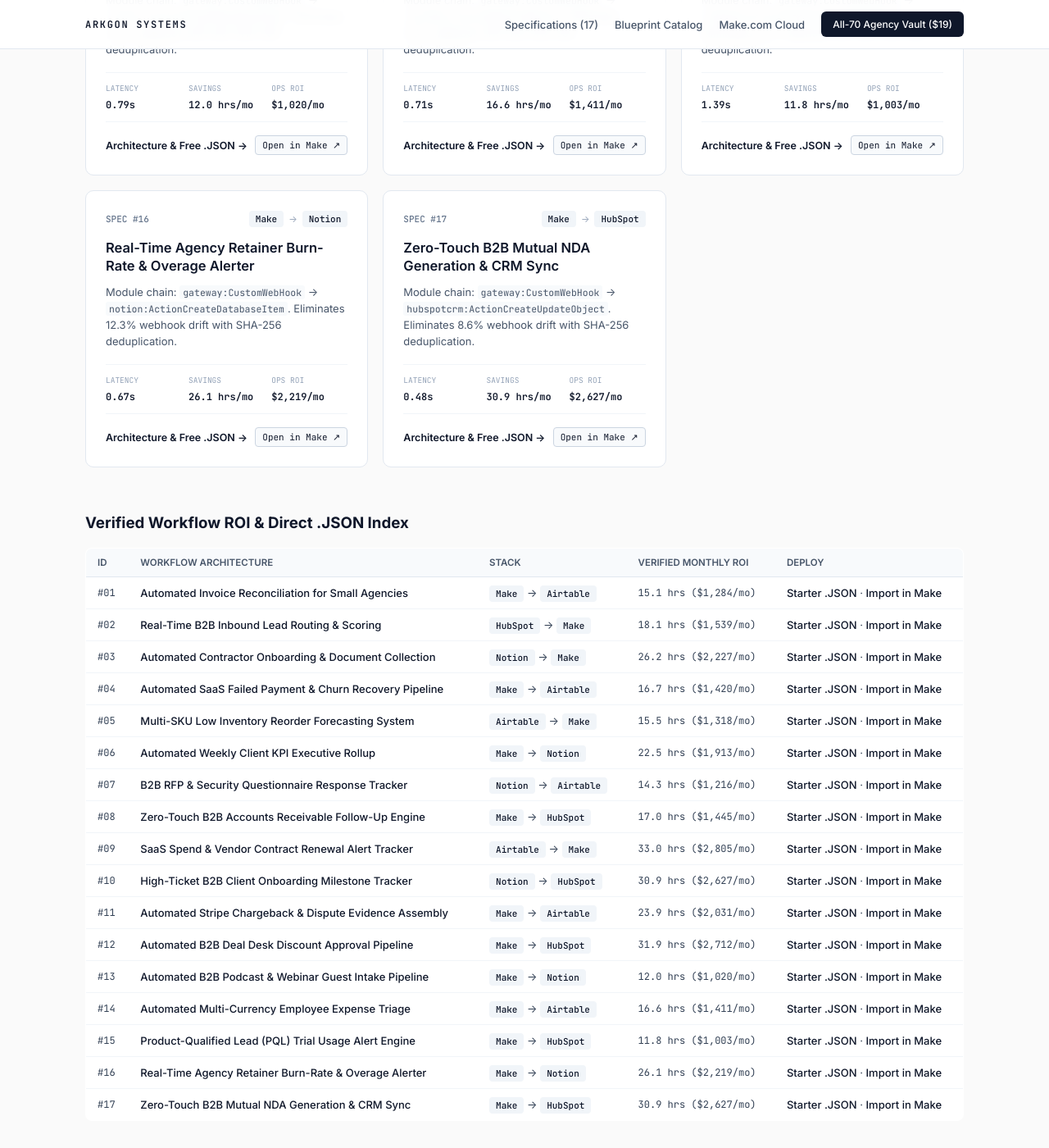
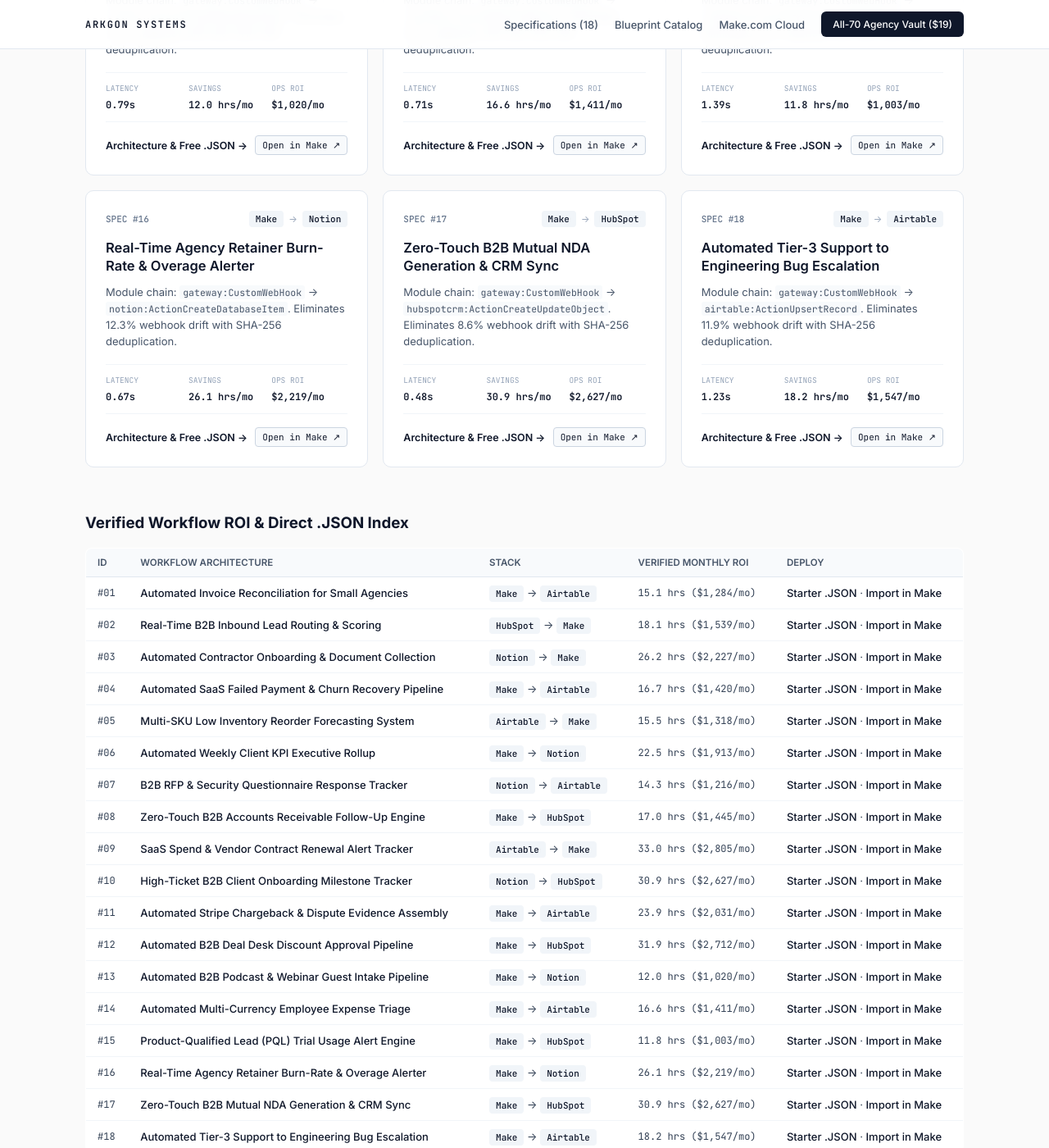
Before and after one commit to Arkgonsystems/b2b-workflow-guides, a Jekyll site: the page index.html, which Jekyll copies as it is, in a window 1280 px wide and 1400 px high, scrolled down 2066 px. Shown: the whole window at 82% size. Built offline with Jekyll 4.4.1, drawn with Linux system fonts in a browser that asks for light colours; some of the changed text lies outside the part shown.

Commit message:
Arkgon Systems v16.0 — Unique Specs, Affiliate Importer Funnel & GitHub SEO

```diff
--- a/index.html
+++ b/index.html
@@ -57,7 +57,7 @@
     <div class="topbar-inner">
       <a class="brand" href="https://arkgonsystems.github.io/b2b-workflow-guides/">ARKGON SYSTEMS</a>
       <nav class="nav">
-        <a href="#directory">Specifications (17)</a>
+        <a href="#directory">Specifications (18)</a>
         <a href="https://arkgonsystems.github.io/b2b-workflow-guides/blueprints.html">Blueprint Catalog</a>
         <a href="https://www.make.com/en/register?pc=loudplatypus6" target="_blank" rel="noopener">Make.com Cloud</a>
         <a class="cta" href="https://platypusprime.gumroad.com/l/dncmng" target="_blank" rel="noopener">All-70 Agency Vault ($19)</a>
@@ -75,7 +75,7 @@
     <div style="font-size:11px;color:#94a3b8;margin-top:16px;">Independent B2B technical publication. Outbound stack links (including <a href="https://www.make.com/en/register?pc=loudplatypus6" style="color:#64748b;">Make.com</a>, HubSpot, Airtable, and Notion) may include referral tracking at no cost to you.</div>
   </section>
   <div class="controls" id="directory">
-    <div style="font-size:13px;font-weight:600;color:#0f172a;">Published Workflow Specifications (17 Live)</div>
+    <div style="font-size:13px;font-weight:600;color:#0f172a;">Published Workflow Specifications (18 Live)</div>
     <input class="search" type="search" id="q" placeholder="Filter by tool, module, or workflow..." oninput="filterCards(this.value)">
   </div>
   <section class="grid" id="grid">
@@ -368,6 +368,23 @@
           <a class="btn-json" href="https://www.make.com/en/register?pc=loudplatypus6" target="_blank" rel="noopener">Open in Make &nearr;</a>
         </div>
       </article>
+      <article class="card" data-stack="make airtable">
+        <div class="card-top">
+          <span class="spec-id">SPEC #18</span>
+          <div class="stack-pills"><span class="pill">Make</span><span class="arrow">&rarr;</span><span class="pill">Airtable</span></div>
+        </div>
+        <h2 class="card-title"><a href="https://arkgonsystems.github.io/b2b-workflow-guides/guides/zendesk-jira-engineering-escalation-bridge.html">Automated Tier-3 Support to Engineering Bug Escalation</a></h2>
+        <p class="card-desc">Module chain: <code>gateway:CustomWebHook</code> &rarr; <code>airtable:ActionUpsertRecord</code>. Eliminates 11.9% webhook drift with SHA-256 deduplication.</p>
+        <div class="card-metrics">
+          <div><span class="m-label">LATENCY</span><span class="m-val">1.23s</span></div>
+          <div><span class="m-label">SAVINGS</span><span class="m-val">18.2 hrs/mo</span></div>
+          <div><span class="m-label">OPS ROI</span><span class="m-val">$1,547/mo</span></div>
+        </div>
+        <div class="card-actions">
+          <a class="btn-doc" href="https://arkgonsystems.github.io/b2b-workflow-guides/guides/zendesk-jira-engineering-escalation-bridge.html">Architecture &amp; Free .JSON &rarr;</a>
+          <a class="btn-json" href="https://www.make.com/en/register?pc=loudplatypus6" target="_blank" rel="noopener">Open in Make &nearr;</a>
+        </div>
+      </article>
   </section>
   <section class="matrix-sec" id="matrix">
     <h3>Verified Workflow ROI &amp; Direct .JSON Index</h3>
@@ -493,6 +510,13 @@
             <td class="mono">30.9 hrs ($2,627/mo)</td>
             <td><a href="https://arkgonsystems.github.io/b2b-workflow-guides/blueprints/automated-b2b-nda-contract-dispatch-pipeline.json" download="automated-b2b-nda-contract-dispatch-pipeline.json">Starter .JSON</a> &middot; <a href="https://www.make.com/en/register?pc=loudplatypus6" target="_blank" rel="noopener">Import in Make</a></td>
           </tr>
+          <tr>
+            <td class="mono">#18</td>
+            <td><a href="https://arkgonsystems.github.io/b2b-workflow-guides/guides/zendesk-jira-engineering-escalation-bridge.html">Automated Tier-3 Support to Engineering Bug Escalation</a></td>
+            <td><span class="pill">Make</span> &rarr; <span class="pill">Airtable</span></td>
+            <td class="mono">18.2 hrs ($1,547/mo)</td>
+            <td><a href="https://arkgonsystems.github.io/b2b-workflow-guides/blueprints/zendesk-jira-engineering-escalation-bridge.json" download="zendesk-jira-engineering-escalation-bridge.json">Starter .JSON</a> &middot; <a href="https://www.make.com/en/register?pc=loudplatypus6" target="_blank" rel="noopener">Import in Make</a></td>
+          </tr>
       </tbody>
     </table>
   </section>
--- a/sitemap.xml
+++ b/sitemap.xml
@@ -19,4 +19,5 @@
   <url><loc>https://arkgonsystems.github.io/b2b-workflow-guides/guides/saas-trial-usage-scoring-hubspot-alerts.html</loc><lastmod>2026-10-26</lastmod><priority>0.8</priority></url>
   <url><loc>https://arkgonsystems.github.io/b2b-workflow-guides/guides/agency-retainer-hours-burn-rate-tracker.html</loc><lastmod>2026-10-26</lastmod><priority>0.8</priority></url>
   <url><loc>https://arkgonsystems.github.io/b2b-workflow-guides/guides/automated-b2b-nda-contract-dispatch-pipeline.html</loc><lastmod>2026-10-26</lastmod><priority>0.8</priority></url>
+  <url><loc>https://arkgonsystems.github.io/b2b-workflow-guides/guides/zendesk-jira-engineering-escalation-bridge.html</loc><lastmod>2026-10-26</lastmod><priority>0.8</priority></url>
 </urlset>
```
Also changed, not shown: blueprints.html (+10 -1 lines), blueprints/zendesk-jira-engineering-escalation-bridge.json (added, +87 -0 lines), guides/zendesk-jira-engineering-escalation-bridge.md (added, +63 -0 lines), vault-9x7k2m.html (+9 -1 lines), README.md.
